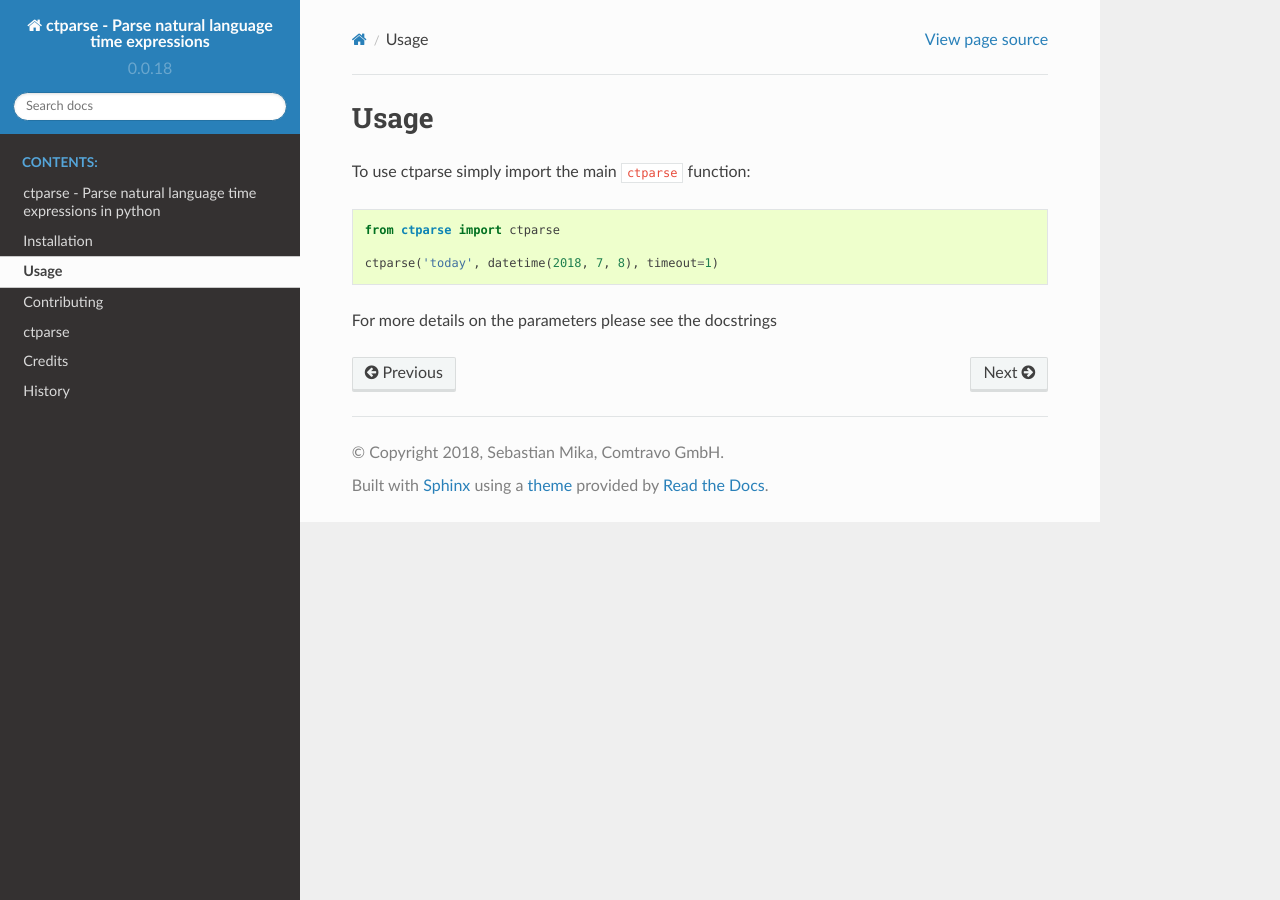
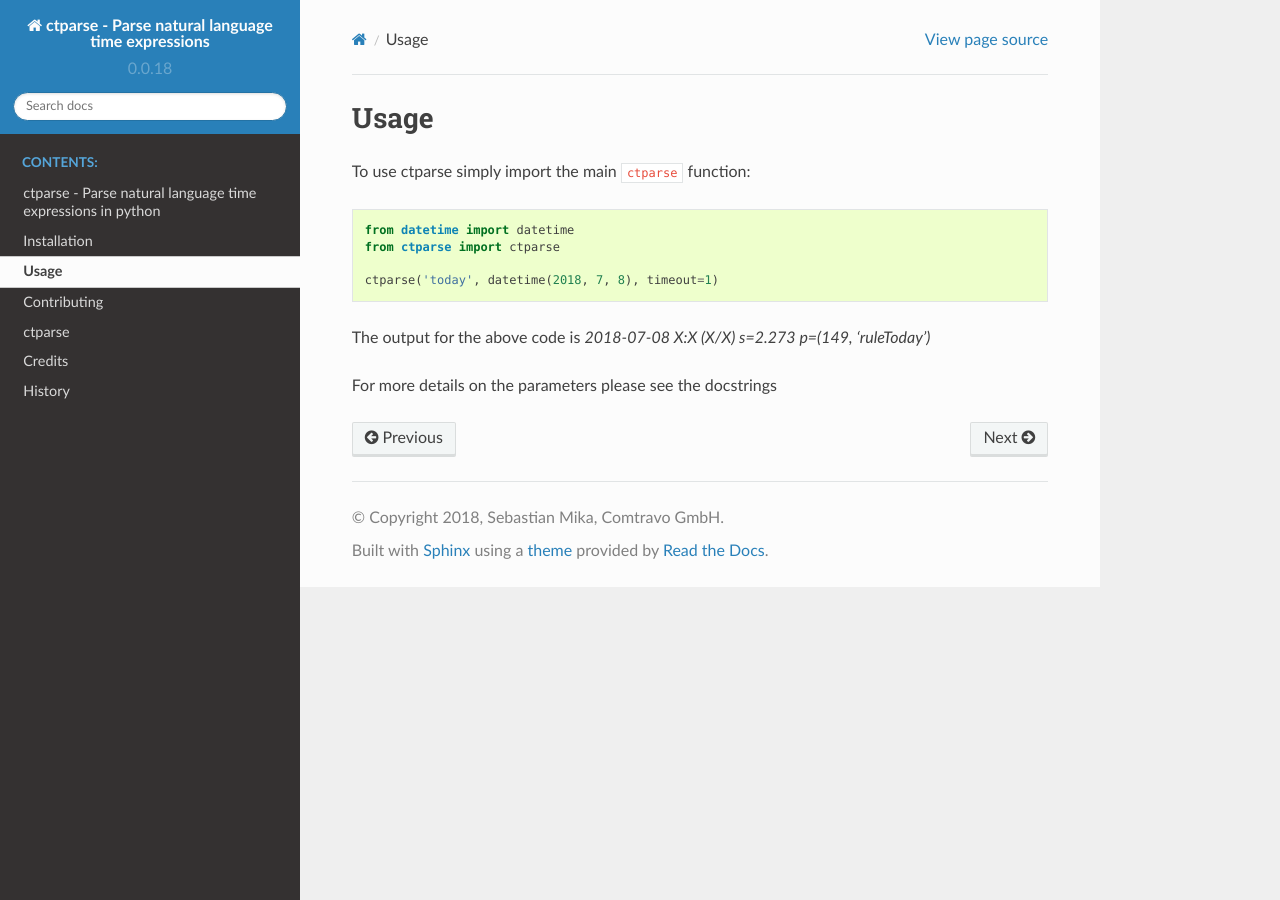
Before and after one commit to comtravo/ctparse, a Sphinx documentation site: the page built from docs/usage.rst, in a window 1280 px wide. Built offline with Sphinx 7.4.7 and the Read the Docs theme 2.0.0, drawn with Linux system fonts in a browser that asks for light colours.

Commit message:
Update usage.rst

```diff
--- a/docs/usage.rst
+++ b/docs/usage.rst
@@ -5,9 +5,11 @@ Usage
 To use ctparse simply import the main ``ctparse`` function::
 
 
+    from datetime import datetime
     from ctparse import ctparse
 
     ctparse('today', datetime(2018, 7, 8), timeout=1)
 
+The output for the above code is `2018-07-08 X:X (X/X) s=2.273 p=(149, 'ruleToday')`
 
 For more details on the parameters please see the docstrings
```
